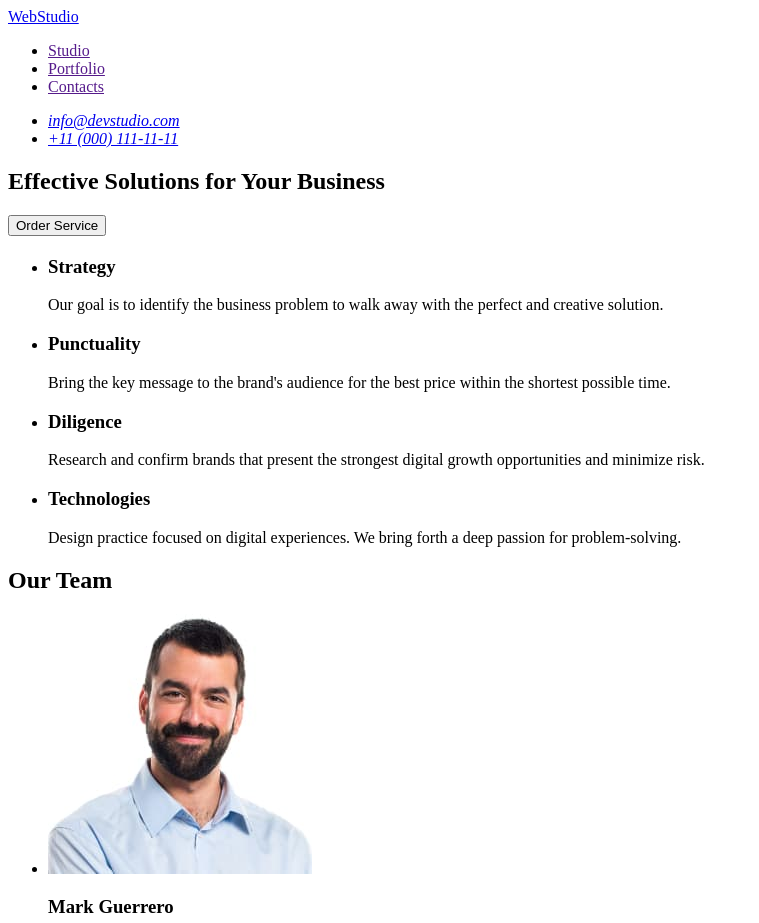
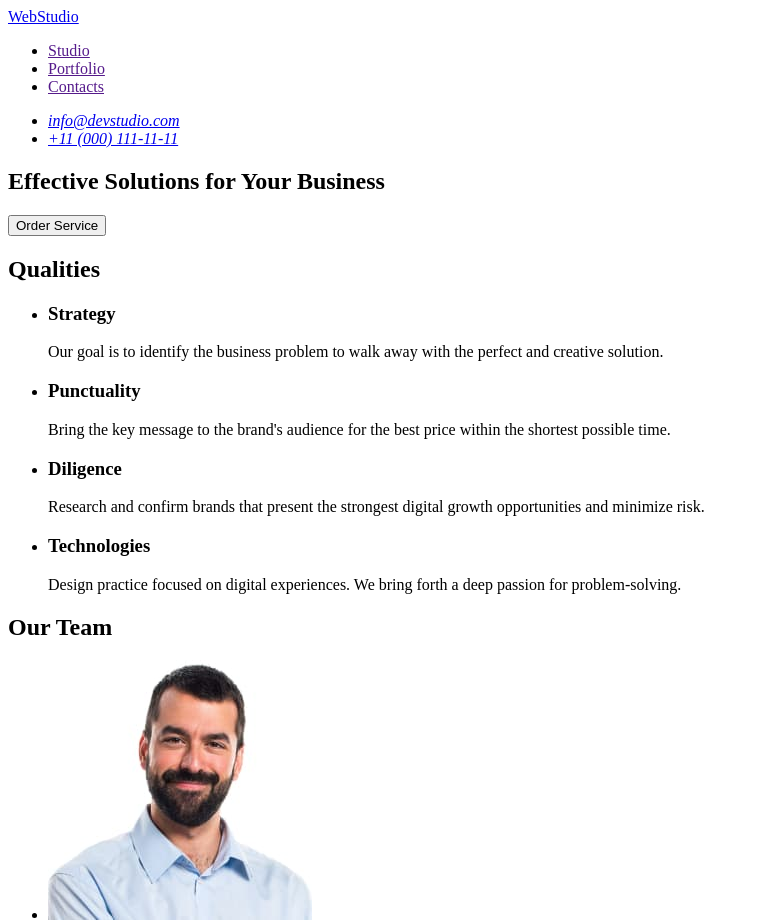
Before and after one commit to aura80/goit-markup-hw-01, a plain HTML site: page index.html in a window 1280 px wide. Shown: the top 923 px of the page, without its empty margins (0-759 px from the left). Drawn offline with Linux system fonts and the light colour scheme.

Commit message:
first homework commit updated 2

```diff
--- a/index.html
+++ b/index.html
@@ -36,7 +36,7 @@
       </section>
 
       <section>
-        <h2></h2>
+        <h2>Qualities</h2>
         <ul>
           <li>
             <h3>Strategy</h3>
```
